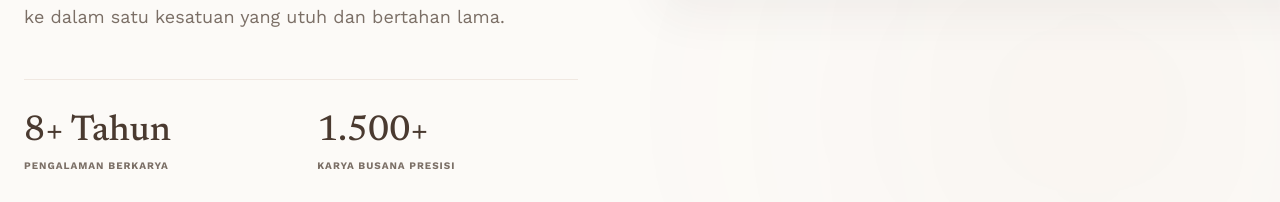
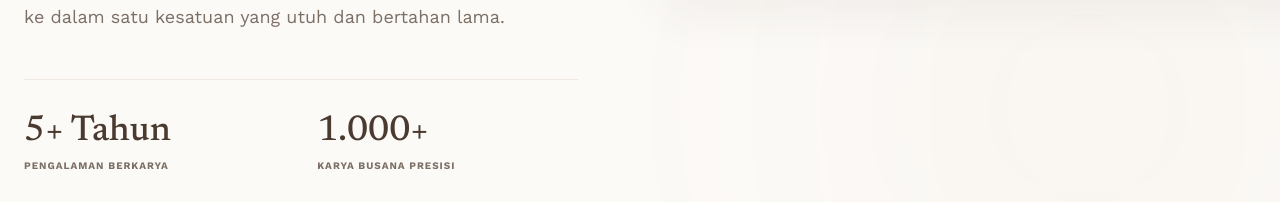
Before and after one commit to 2311111138-commits/Griya-Selaras-fix, a React (Vite) app: page / in a window 1280 px wide. Shown: the part 1612-1814 px from the top of the page. Built offline with nearby package versions, Linux system fonts and the light colour scheme.

Commit message:
chore: update business data and contact email
Adjust experience and project count statistics in the About section and update the primary contact email address.

```diff
--- a/src/components/About.tsx
+++ b/src/components/About.tsx
@@ -43,11 +43,11 @@ export default function About() {
           {/* Elegant Stats */}
           <div className="mt-12 grid grid-cols-2 gap-8 pt-8 border-t border-[#DCCDBD]/40">
             <div>
-              <span className="block text-4xl font-serif text-[#4A3A30] font-medium mb-1.5">8+ Tahun</span>
+              <span className="block text-4xl font-serif text-[#4A3A30] font-medium mb-1.5">5+ Tahun</span>
               <span className="text-[10px] uppercase tracking-widest text-[#7B6F66] font-bold block">Pengalaman Berkarya</span>
             </div>
             <div>
-              <span className="block text-4xl font-serif text-[#4A3A30] font-medium mb-1.5">1.500+</span>
+              <span className="block text-4xl font-serif text-[#4A3A30] font-medium mb-1.5">1.000+</span>
               <span className="text-[10px] uppercase tracking-widest text-[#7B6F66] font-bold block">Karya Busana Presisi</span>
             </div>
           </div>
--- a/src/components/Footer.tsx
+++ b/src/components/Footer.tsx
@@ -50,12 +50,12 @@ export default function Footer() {
               <li className="flex gap-4 items-center text-brand-bg/60">
                 <Mail className="w-5 h-5 text-brand-accent shrink-0" />
                 <a
-                  href="https://mail.google.com/mail/?view=cm&fs=1&to=griyaselaras.tailor@gmail.com"
+                  href="https://mail.google.com/mail/?view=cm&fs=1&to=griyaselaraskerja@gmail.com"
                   target="_blank"
                   rel="noopener noreferrer"
                   className="text-sm hover:text-brand-accent transition-colors"
                 >
-                  griyaselaras.tailor@gmail.com
+                  griyaselaraskerja@gmail.com
                 </a>
               </li>
             </ul>
```
Also changed, not shown: 1 other file (tests, documents, lock files or other folders).
